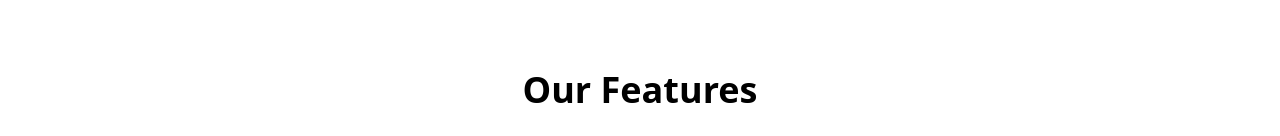
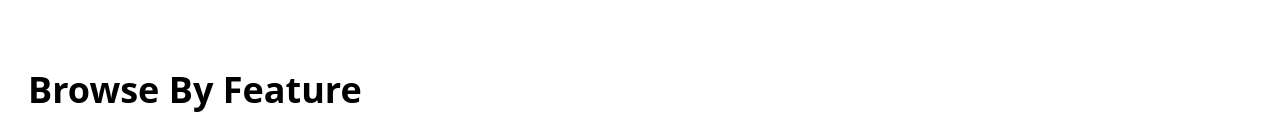
Before and after one commit to farzanapomy/Travella-app, a React (Vite) app in the folder app/: page / in a window 1280 px wide. Shown: the part 708-844 px from the top of the page. Built offline with nearby package versions, Linux system fonts and the light colour scheme.

Commit message:
update-feature

```diff
--- a/app/src/pages/Components/Featured/Featured.jsx
+++ b/app/src/pages/Components/Featured/Featured.jsx
@@ -4,7 +4,7 @@ import feature3 from '../../../assets/feature3.jpg';
 const Featured = () => {
   return (
     <div className="mt-60 2xsm:mt-20 xsm:mt-40 ssm:mt-9 sm:mt-10 -z-1 w-full">
-      <h1 className="font-bold text-4xl  text-center mb-7">Our Features </h1>
+      <h1 className="font-bold text-4xl  text-start mb-7">Browse By Feature </h1>
       <div className="flex flex-wrap lg:flex-nowrap justify-center lg:justify-between items-center gap-5 w-full mx-auto    -z-1 ">
         <div className="cursor-pointer relative  ">
           <div className=" ">
```
